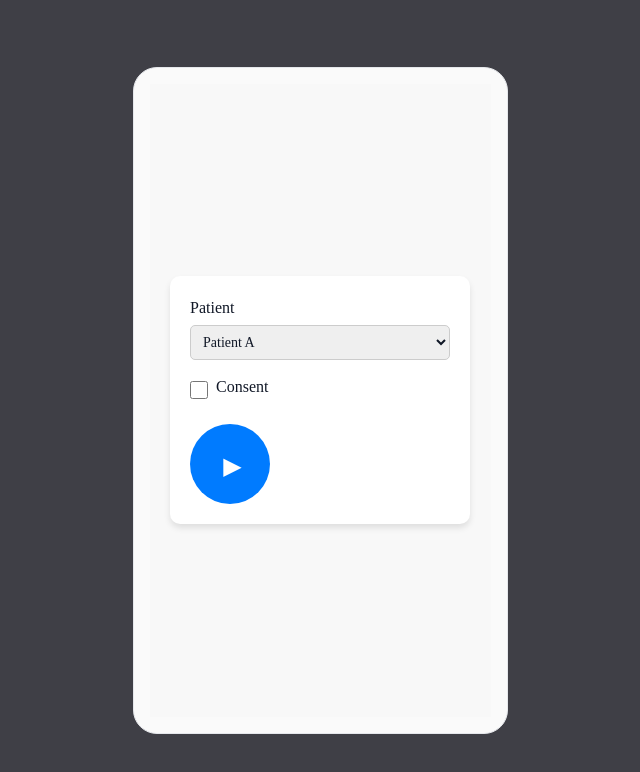
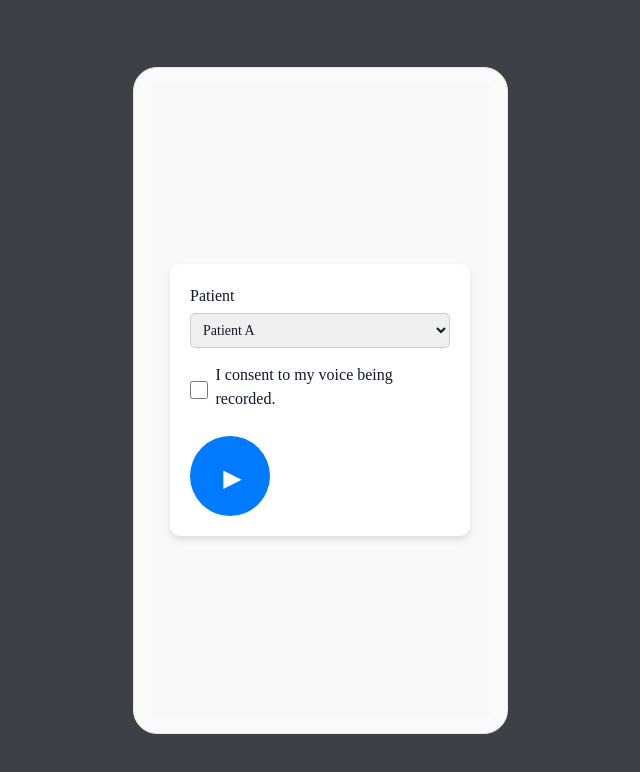
Before and after one commit to CareVoice-Hackathon/frontend, a React (Vite) app in the folder client/: page /record in a window 1280 px wide. Shown: the top 772 px of the page, without its empty margins (320-960 px from the left). Built offline with nearby package versions, Linux system fonts and the light colour scheme.

Commit message:
updated consent prompt

```diff
--- a/client/src/pages/Record.jsx
+++ b/client/src/pages/Record.jsx
@@ -182,7 +182,7 @@ const drawRecordingVisualizer = () => {
               checked={consentGiven}
               onChange={(e) => setConsentGiven(e.target.checked)}
             />
-            <label>Consent</label>
+            <label>I consent to my voice being recorded.</label>
           </div>
 
           <button
```
